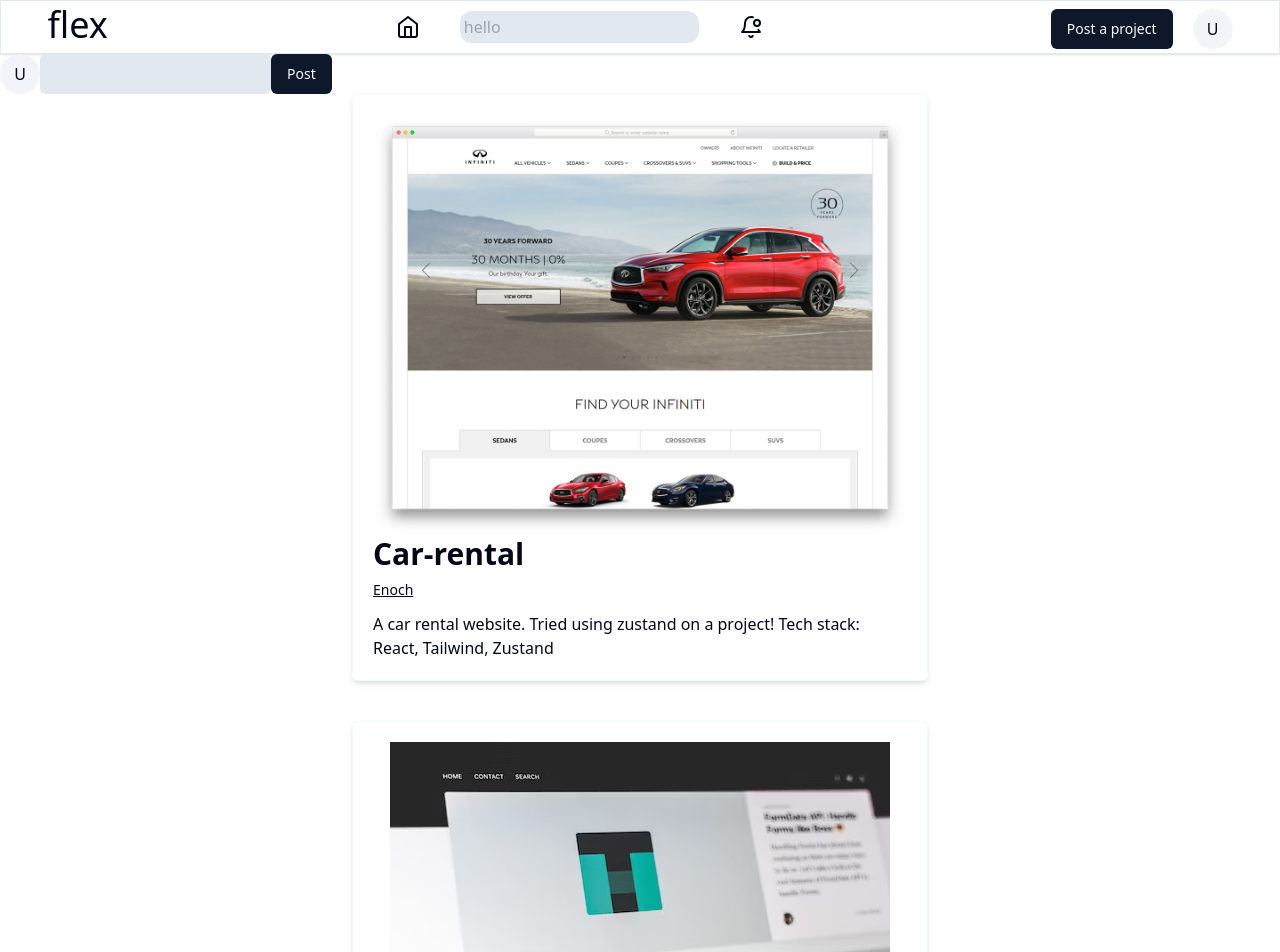
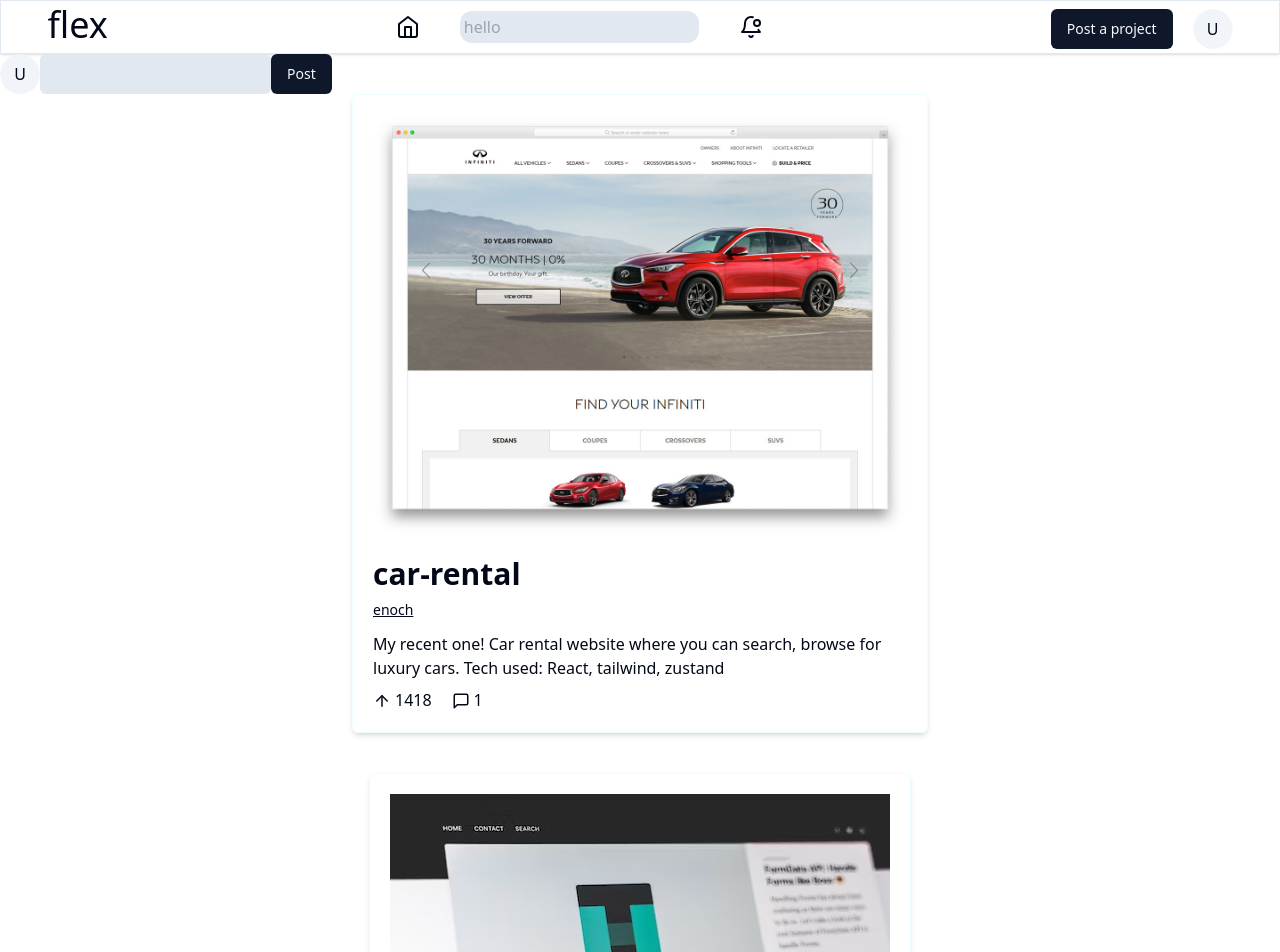
Before and after one commit to copypastemaster/forum-web, a React (Vite) app: page / in a window 1280 px wide. Shown: the top 952 px of the page. Built offline with nearby package versions, Linux system fonts and the light colour scheme; data requests are answered from the project's data file.

Commit message:
feat: updating upvote added

```diff
--- a/db.json
+++ b/db.json
@@ -2,56 +2,74 @@
   "users": [
     {
       "id": 1,
-      "user_name": "Enoch",
+      "user_name": "enoch",
       "avatar": "en",
-      "post": {
+      "posts": {
         "screenshot": "src/assets/web1.jpg",
-        "title": "Car-rental",
-        "summary": "A car rental website. Tried using zustand on a project! Tech stack: React, Tailwind, Zustand",
+        "title": "car-rental",
+        "summary": "My recent one! Car rental website where you can search, browse for luxury cars. Tech used: React, tailwind, zustand",
         "repo": "github.com.io/car-rental",
         "live_demo": "github.com.io/car-rental-live",
         "comments": [
-          "You're god",
-          "So neat!",
-          "I like your work."
+          [
+            [
+              [
+                [
+                  "Absolute god.",
+                  "Nicely done, sir!",
+                  "Sheeeesh!"
+                ]
+              ]
+            ]
+          ]
         ],
-        "upvote": 13232
+        "upvote": 1416
       }
     },
     {
       "id": 2,
       "user_name": "rj_69",
       "avatar": "rj",
-      "post": {
+      "posts": {
         "screenshot": "src/assets/web2.avif",
-        "title": "rj-d-great!",
-        "summary": "My first ever website! Please do criticize my work as I continue to improve. All learners, let's study together!",
-        "repo": "github.com.io/rj-d-great",
-        "live_demo": "github.com.io/rj-d-g-reat-live",
+        "title": "rjdboss",
+        "summary": "practicing my tech stack",
+        "repo": "github.com.io/my_work",
+        "live_demo": "github.com.io/my_work-live",
         "comments": [
-          "What framework did you use on this?",
-          "Good job!",
-          "Let's collab!"
+          [
+            [
+              "Good job! How long have you been studying?",
+              "Keep going. Good work!",
+              "Nice",
+              "Looking good!"
+            ]
+          ]
         ],
-        "upvote": 3
+        "upvote": 6
       }
     },
     {
+      "3": "",
       "id": 3,
       "user_name": "jv_23",
       "avatar": "jv",
-      "post": {
+      "posts": {
         "screenshot": "src/assets/web3.avif",
         "title": "vause jv",
         "summary": "Tried implementing newly acquired knowledge on backend on my simple front. ",
         "repo": "github.com.io/jv_23",
         "live_demo": "github.com.io/jv_23_live",
         "comments": [
-          "Actually looks nice",
-          "All's good but your div on larger screen isn't centered.",
-          "Use shad for ui much better! =)"
+          [
+            [
+              "Actually looks nice",
+              "All's good but your div on larger screen isn't centered.",
+              "Use shad for ui much better! =)"
+            ]
+          ]
         ],
-        "upvote": 3
+        "upvote": 5
       }
     }
   ]
--- a/src/components/Homepage/HomeCards.tsx
+++ b/src/components/Homepage/HomeCards.tsx
@@ -1,10 +1,13 @@
 import { useGetUser } from "@/services/getUsers"
 import { UserTypes } from "@/types/types"
-import { ThumbsUp, MessageSquare } from "lucide-react"
+import { ArrowUp, MessageSquare } from "lucide-react"
+import { useState } from 'react'
+import axios from "axios"
 
 export default function HomeCards() {
 
-  const { isLoading, data } = useGetUser()
+  const { isLoading, data } = useGetUser();
+  const [vote, setVote] = useState();
 
   if (isLoading) {
     return <h1>Loading ... </h1>
@@ -13,12 +16,43 @@
   return (
     <div className='flex flex-col space-y-10'>
         {data?.data.map((user: UserTypes<string, number>) => {
+          const votes = {
+            "id": user.id,
+            "user_name": user.user_name,
+            "avatar": user.avatar,
+            "posts": {
+              "screenshot": user.posts.screenshot,
+              "title": user.posts.title,
+              "summary": user.posts.summary,
+              "repo": user.posts.repo,
+              "live_demo": user.posts.live_demo,
+              "comments": [
+                user.posts.comments
+              ],
+              "upvote": user.posts.upvote++
+      }
+
+          }
             return (
-              <div key={user.id} className={`border rounded-md border-cyan-50 max-w-xl mx-auto p-5 hover:cursor-pointer shadow-md`}>
-                <img src={user.post.screenshot} className='mx-auto'/>
-                <h1 className='text-3xl font-semibold'>{user.post.title}</h1>
+              <div key={user.id} className={`border rounded-md border-cyan-50 max-w-xl mx-auto p-5 shadow-md`}>
+                <img src={user.posts.screenshot} className='mx-auto hover:cursor-pointer'/>
+                <h1 className='text-3xl font-semibold mt-5'>{user.posts.title}</h1>
                 <p className='text-sm font-light mt-2 underline'>{user.user_name}</p>
-                <p className='mt-3'>{user.post.summary}</p>
+                <p className='mt-3'>{user.posts.summary}</p>
+                <div className='flex gap-5 mt-2'>
+                  <section className='flex gap-1 hover: cursor-pointer' onClick={() => {
+                    axios.patch(`http://localhost:3000/users/${user.id}/?posts=upvote`, votes)
+                      .then(res => console.log(res.data.posts.upvote++))
+                      .catch(err => console.log(err));
+                  }}>
+                    <ArrowUp size={18} className="mt-1"/>
+                    <p>{user.posts.upvote}</p>
+                  </section>
+                  <section className='flex gap-1 hover: cursor-pointer'>
+                    <MessageSquare size={18} className='mt-1'/>
+                    <p>{user.posts.comments.length}</p>
+                  </section>
+                </div>
               </div>
             )
         })}
--- a/src/types/types.ts
+++ b/src/types/types.ts
@@ -13,5 +13,5 @@
     avatar: S,
     id: N
     user_name: S
-    post: UserPost<string, string[], number>
+    posts: UserPost<string, string[], number>
 }
```
Also changed, not shown: src/hooks/customHooks.tsx (added, +60 -0 lines), src/services/getUsers.tsx (+6 -2 lines).
